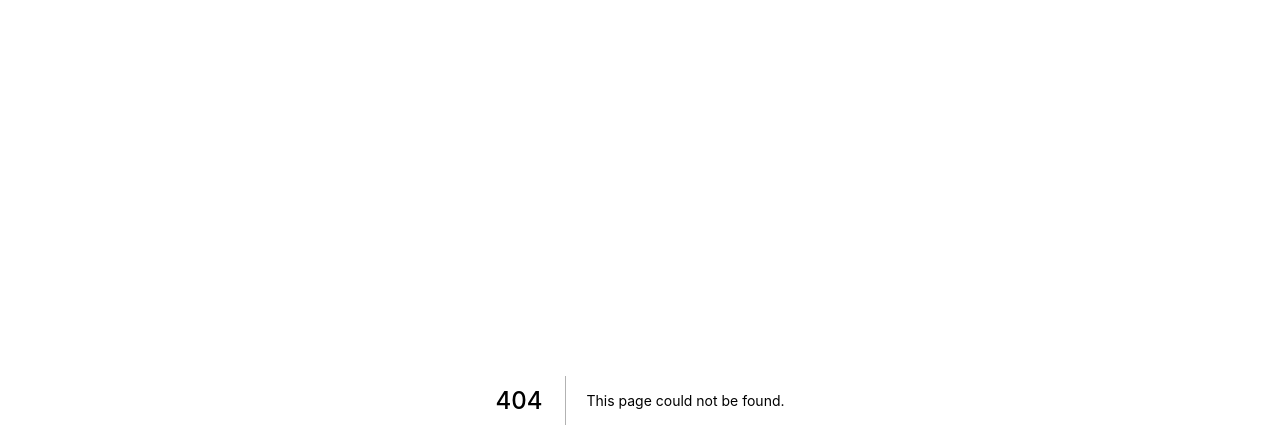
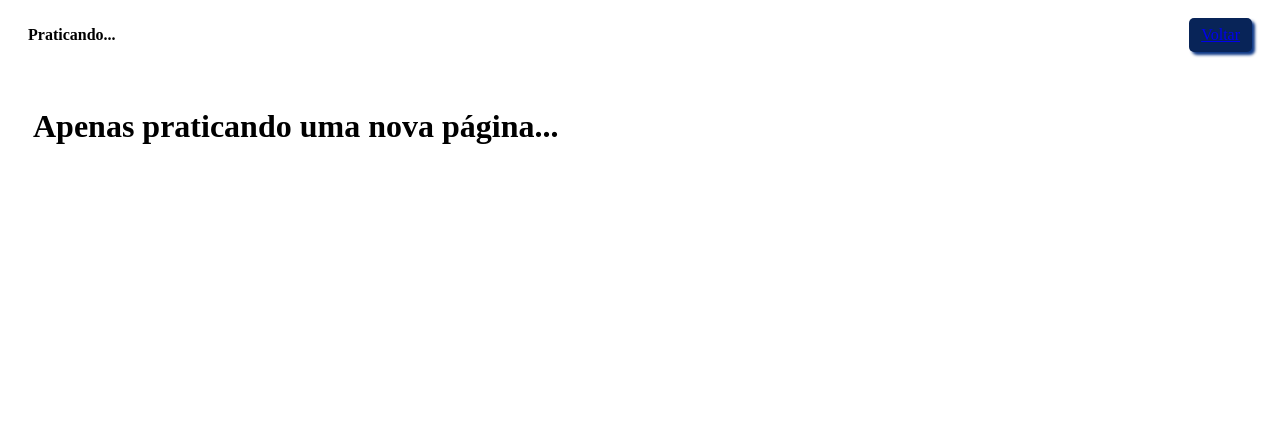
Before and after one commit to cesarvargasjr/Curso_React_Modulo_5, a Next.js app: page /practice in a window 1280 px wide. Before the commit this address had no page. Shown: the top 448 px of the page. Built offline with nearby package versions, Linux system fonts and the light colour scheme.

Commit message:
Módulo 5

```diff
--- a/src/pages/example.jsx
+++ b/src/pages/example.jsx
@@ -4,7 +4,7 @@ import Header from "../components/Header"
 import Layout from "../components/Layout"
 
 export default function Example() {
-    // "props" É SOMENTE LEITRA
+    // "props" É SOMENTE LEITURA
     return (
         <Layout titulo="Exemplo usando componentes">
             <Header titulo="Next.js & React" />
--- a/src/pages/index.jsx
+++ b/src/pages/index.jsx
@@ -16,6 +16,7 @@ export default function Start() {
             <Browser texto="Navegação #01" destino="/navegacao"/> {/* PÁGINA EXEMPLO BROWSER */}
             <Browser texto="Navegação #02" destino="/clientes/RS-01/12345"/> {/* PÁGINA EXEMPLO NAVEÇÃO DINÂMICA */}
             <Browser texto="Navegação #03" destino="/state"/> {/* PÁGINA EXEMPLO COMPONENTE COM ESTADO */}
+            <Browser texto="Praticando" destino="/practice"/> {/* UMA PÁGINA APENAS PARA PRATICAR */}
         </div>
     )
 }
--- /dev/null
+++ b/src/pages/practice.jsx
@@ -0,0 +1,15 @@
+/* >>>>> PRATICANDO UMA NOVA PÁGINA DE NAVEGAÇÃO <<<<< */
+
+//import Header from "../components/Header"
+import Layout from "../components/Layout"
+
+export default function Practice() {
+
+    return (
+        <Layout titulo="Praticando...">
+            <div>
+                <h1>Apenas praticando uma nova página...</h1>
+            </div>
+        </Layout>
+    )
+}
```
